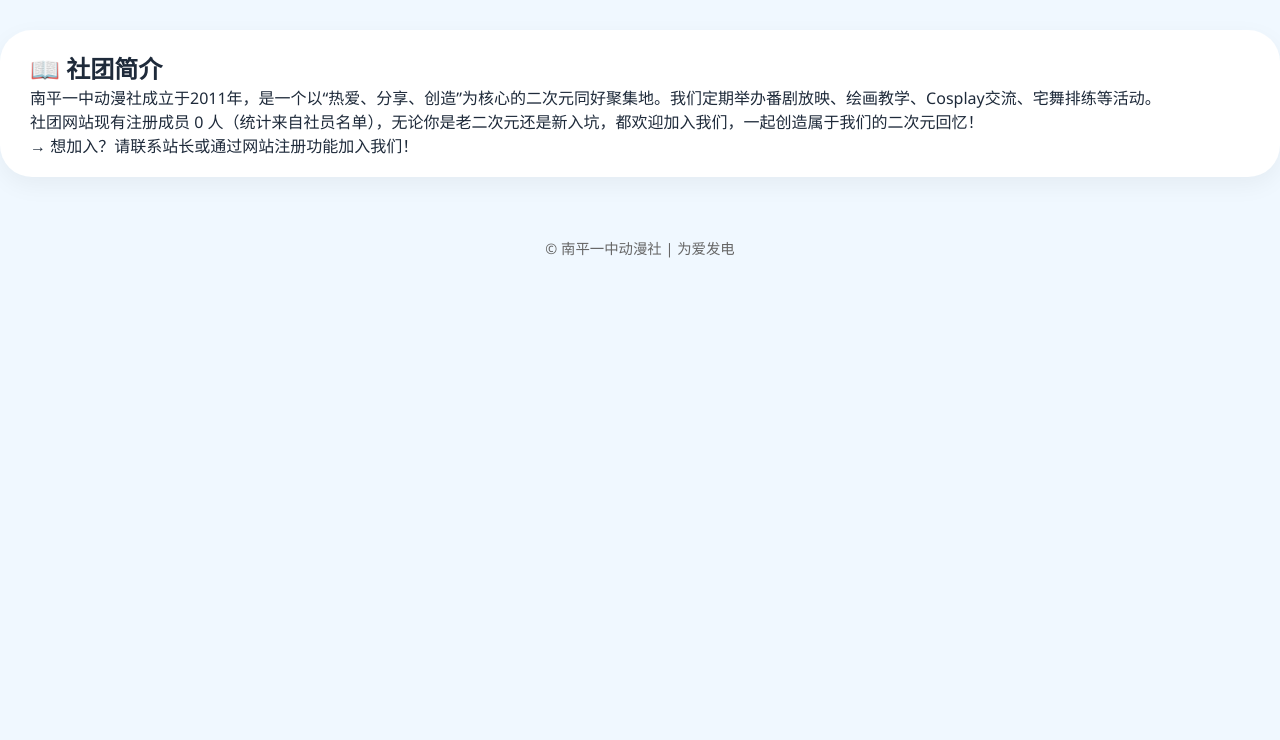
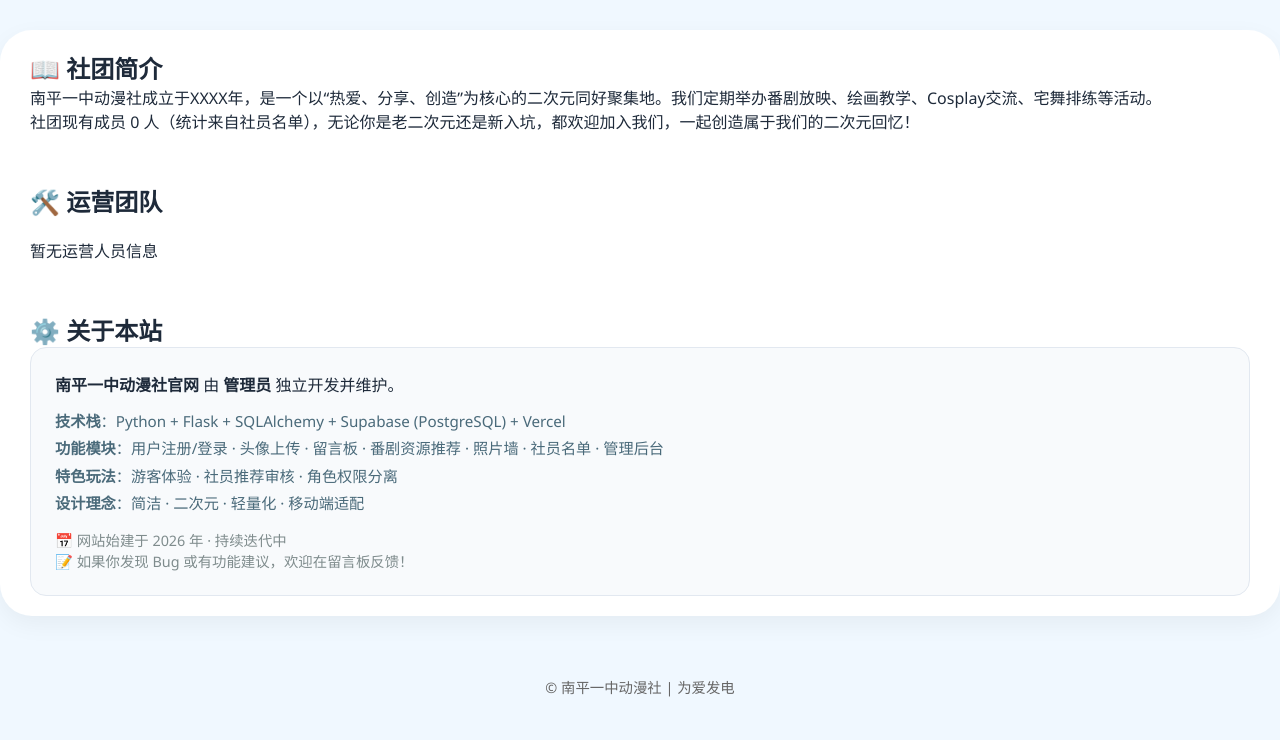
Before and after one commit to N-zihan/anime-club, a Flask app: page /about in a window 1280 px wide. Shown: the part 60-800 px from the top of the page. Run offline with Flask 3, Linux system fonts and the light colour scheme; the visitor is signed in with stand-in values (Sample User, id 1).

Commit message:
动漫社网站

```diff
--- a/templates/about.html
+++ b/templates/about.html
@@ -2,9 +2,40 @@
 {% block title %}社团介绍{% endblock %}
 {% block content %}
 <h2>📖 社团简介</h2>
-<p>
-    南平一中动漫社成立于2011年，是一个以“热爱、分享、创造”为核心的二次元同好聚集地。我们定期举办番剧放映、绘画教学、Cosplay交流、宅舞排练等活动。</p>
-<p>社团网站现有注册成员 {{ users|length }}
-    人（统计来自社员名单），无论你是老二次元还是新入坑，都欢迎加入我们，一起创造属于我们的二次元回忆！</p>
-<p>→ 想加入？请联系站长或通过网站注册功能加入我们！</p>
+<p>南平一中动漫社成立于XXXX年，是一个以“热爱、分享、创造”为核心的二次元同好聚集地。我们定期举办番剧放映、绘画教学、Cosplay交流、宅舞排练等活动。</p>
+<p>社团现有成员 {{ users|length }} 人（统计来自社员名单），无论你是老二次元还是新入坑，都欢迎加入我们，一起创造属于我们的二次元回忆！</p>
+
+<!-- 运营团队 -->
+<h2 style="margin-top:50px;">🛠️ 运营团队</h2>
+<div class="members-grid">
+    {% for member in staff %}
+    <div class="member-card">
+        <div class="member-avatar">
+            <img src="{{ url_for('get_avatar', user_id=member.id) }}" alt="{{ member.username }}" style="width:60px; height:60px; border-radius:50%; object-fit:cover; border:2px solid #e2e8f0;">
+        </div>
+        <div class="member-info">
+            <h3>{{ member.username }}</h3>
+            <p class="member-time">加入时间：{{ member.registered_at.strftime('%Y-%m-%d') }}</p>
+        </div>
+    </div>
+    {% else %}
+    <p>暂无运营人员信息</p>
+    {% endfor %}
+</div>
+
+<!-- ===== 关于本站 ===== -->
+<h2 style="margin-top:50px;">⚙️ 关于本站</h2>
+<div style="background:#f8fafc; border-radius:16px; padding:24px; border:1px solid #e2e8f0;">
+    <p><strong>南平一中动漫社官网</strong> 由 <strong>{{ staff[0].username if staff else '管理员' }}</strong> 独立开发并维护。</p>
+    <p style="margin-top:12px; color:#4a6a7a; font-size:0.95rem; line-height:1.8;">
+        <strong>技术栈</strong>：Python + Flask + SQLAlchemy + Supabase (PostgreSQL) + Vercel<br>
+        <strong>功能模块</strong>：用户注册/登录 · 头像上传 · 留言板 · 番剧资源推荐 · 照片墙 · 社员名单 · 管理后台<br>
+        <strong>特色玩法</strong>：游客体验 · 社员推荐审核 · 角色权限分离<br>
+        <strong>设计理念</strong>：简洁 · 二次元 · 轻量化 · 移动端适配
+    </p>
+    <p style="margin-top:12px; color:#7f8c8d; font-size:0.9rem;">
+        📅 网站始建于 2026 年 · 持续迭代中<br>
+        📝 如果你发现 Bug 或有功能建议，欢迎在留言板反馈！
+    </p>
+</div>
 {% endblock %}
--- a/templates/splash.html
+++ b/templates/splash.html
@@ -4,7 +4,6 @@
     <meta charset="UTF-8">
     <meta content="width=device-width, initial-scale=1.0" name="viewport">
     <title>南平一中动漫社</title>
-    <!-- 添加下面这行 -->
     <link href="{{ url_for('static', filename='favicon.ico') }}" rel="icon" type="image/x-icon">
     <!-- 其他样式... -->
     <style>
@@ -121,7 +120,7 @@
     <h1>南平一中动漫社</h1>
     <p class="subtitle">以热爱为名 · 共创二次元家园</p>
     <a class="btn-enter" href="/home">进入社团 →</a>
-    <div class="footer-note">✨ 欢迎来到我们的二次元世界</div>
+    <div class="footer-note">欢迎来到我们的二次元世界</div>
 </div>
 
 <script>
```
Also changed, not shown: 1 other file.
